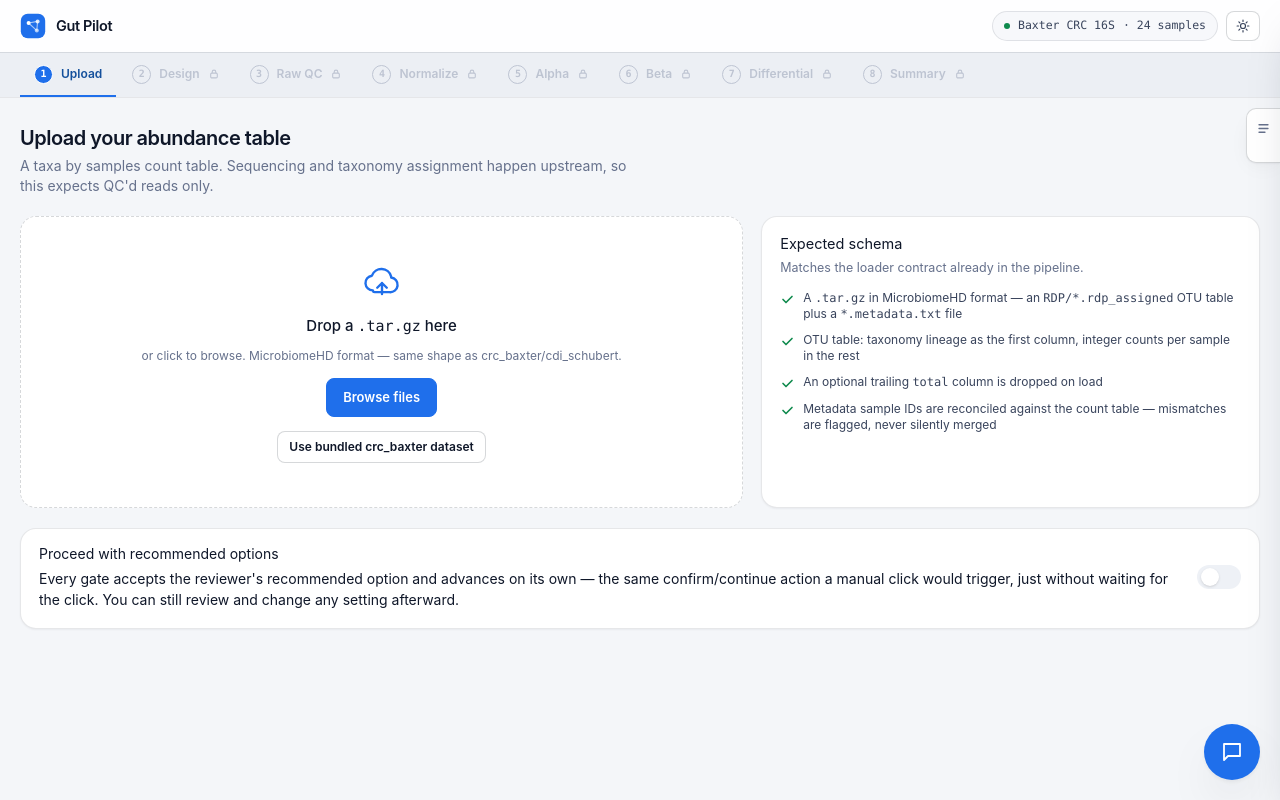
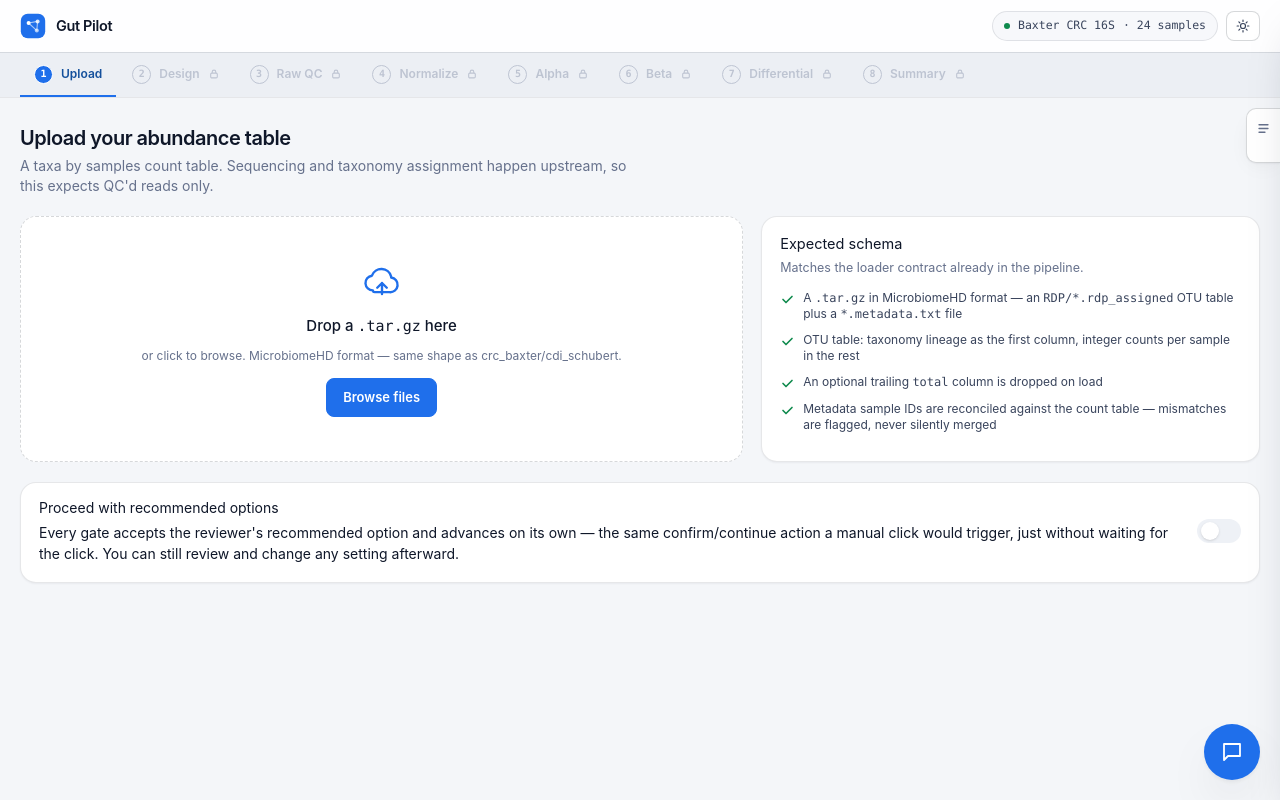
Before and after one commit to ssolh2906/gut-pilot, a React (Vite) app in the folder app/client/: page / in a window 1280 px wide. Built offline with nearby package versions, Linux system fonts and the light colour scheme.

Commit message:
remove button

```diff
--- a/app/client/src/pages/UploadPage.jsx
+++ b/app/client/src/pages/UploadPage.jsx
@@ -147,16 +147,6 @@ export default function UploadPage() {
           >
             Browse files
           </button>
-          <button
-            type="button"
-            className="btn btn-sm mt-1"
-            onClick={(e) => {
-              e.stopPropagation();
-              runUpload(null);
-            }}
-          >
-            Use bundled crc_baxter dataset
-          </button>
           <input
             ref={inputRef}
             type="file"
```
